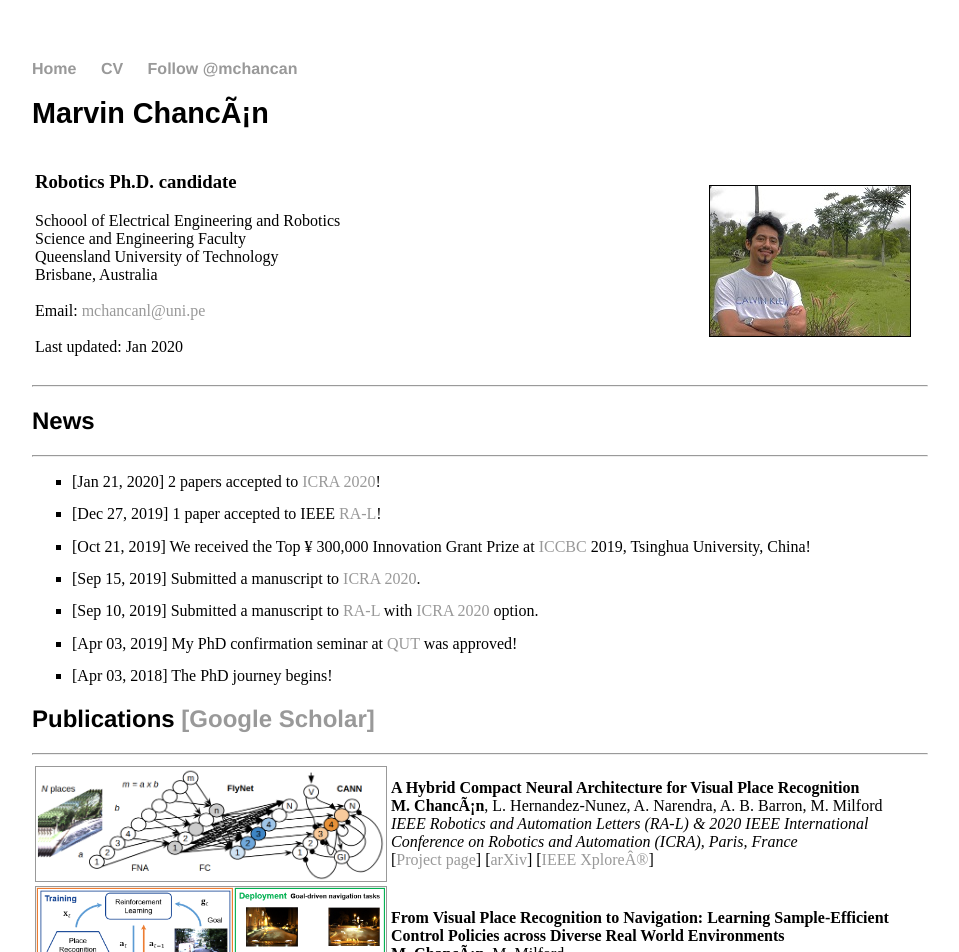
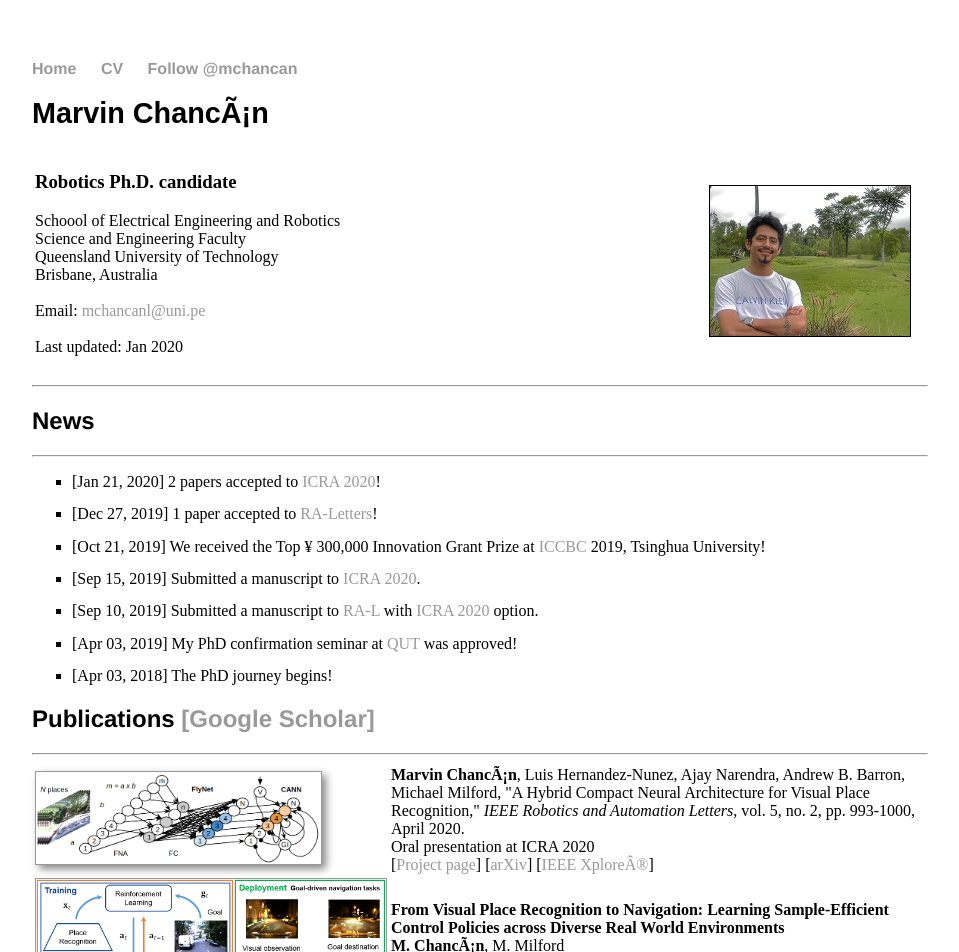
Before and after one commit to mchancan/mchancan.github.io, a Jekyll site: the page built from index.html, in a window 1280 px wide. Shown: the top 952 px of the page, without its empty margins (160-1119 px from the left). Built offline with Jekyll 4.4.1, drawn with Linux system fonts in a browser that asks for light colours; comment, search, counter and statistics services are not loaded.

Commit message:
Update index.html

```diff
--- a/index.html
+++ b/index.html
@@ -36,10 +36,10 @@ title: Marvin Chancán
 	[Jan 21, 2020] 2 papers accepted to <a href="http://icra2020.org">ICRA 2020</a>! </br>
 </li>
 <li>
-	[Dec 27, 2019] 1 paper accepted to IEEE <a href="https://ieeexplore.ieee.org/xpl/aboutJournal.jsp?punumber=7083369">RA-L</a>! </br>
+	[Dec 27, 2019] 1 paper accepted to <a href="https://ieeexplore.ieee.org/xpl/aboutJournal.jsp?punumber=7083369">RA-Letters</a>! </br>
 </li>
 <li>
-	[Oct 21, 2019] We received the Top &yen; 300,000 Innovation Grant Prize at <a href="https://contest.cbicr.org/en/">ICCBC</a> 2019, Tsinghua University, China! </br>
+	[Oct 21, 2019] We received the Top &yen; 300,000 Innovation Grant Prize at <a href="https://contest.cbicr.org/en/">ICCBC</a> 2019, Tsinghua University! </br>
 </li>
 <li>
 	[Sep 15, 2019] Submitted a manuscript to <a href="http://icra2020.org">ICRA 2020</a>. </br>
@@ -58,14 +58,16 @@ title: Marvin Chancán
 <h2>Publications <a href="https://scholar.google.com/citations?user=iK7xhJ4AAAAJ&hl=en">[Google Scholar]</a> </h2>
 <hr>
 <table>
+	<tbody>
 	<tr>
-		<td>
-			<a href="projects/FlyNet/index.html"><img style="vertical-align:middle" src="projects/FlyNet/flynet.png"  width="350" height="inherit" border="1px" alt="" /></a>
+		<td width="306">
+			<a href="projects/FlyNet/index.html"><img style="box-shadow: 4px 4px 8px #888" src="projects/FlyNet/flynet.png"  width="285px" height="inherit" border="1px" /></a>
 		</td>
 		<td>
-			<b>A Hybrid Compact Neural Architecture for Visual Place Recognition </b> <br>
-			<b>M. Chancán</b>, L. Hernandez-Nunez, A. Narendra, A. B. Barron, M. Milford <br>
-			<em>IEEE Robotics and Automation Letters (RA-L) & 2020 IEEE International Conference on Robotics and Automation (ICRA), Paris, France</em><br>
+			<b>Marvin Chancán</b>, Luis Hernandez-Nunez, Ajay Narendra, Andrew B. Barron, Michael Milford,
+			"A Hybrid Compact Neural Architecture for Visual Place Recognition,"
+			<em>IEEE Robotics and Automation Letters</em>, vol. 5, no. 2, pp. 993-1000, April 2020.<br>
+			Oral presentation at ICRA 2020<br>
 			[<a href="projects/FlyNet/index.html">Project page</a>]
 			[<a href="https://arxiv.org/abs/1910.06840">arXiv</a>]
 			[<a href="https://doi.org/10.1109/LRA.2020.2967324">IEEE Xplore®</a>]
```
